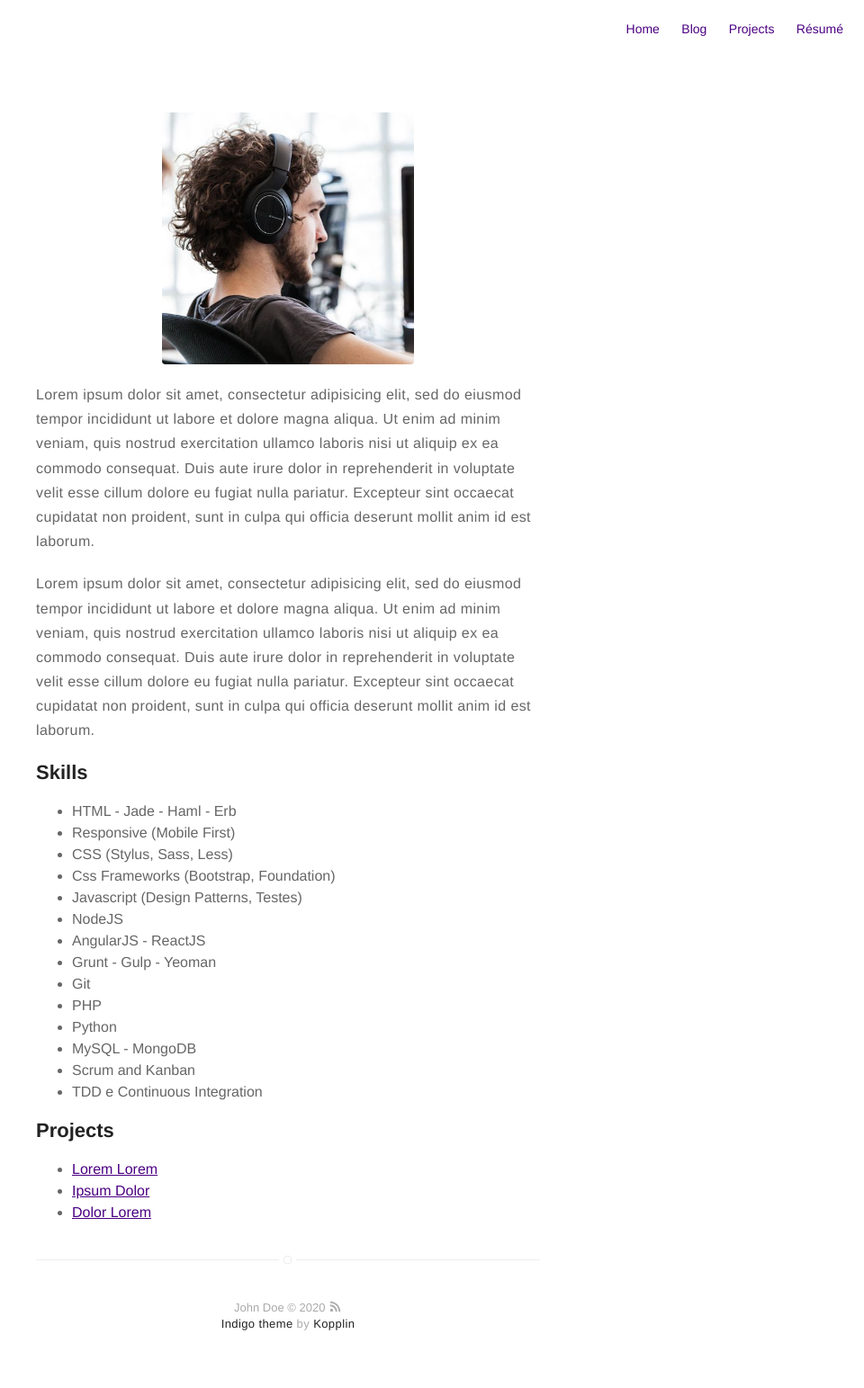
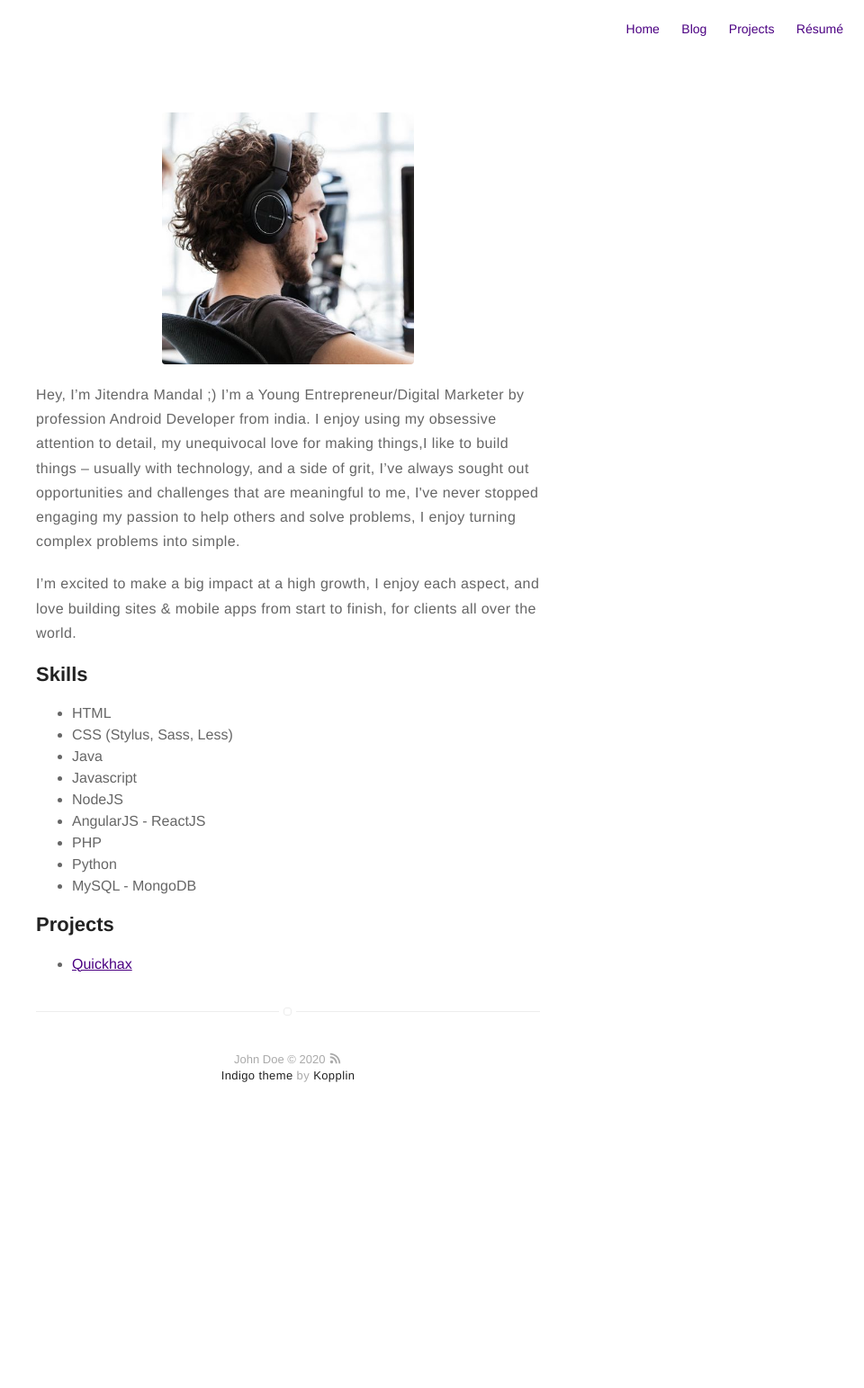
Before and after one commit to imjitendra/imjitendra.github.io, a Jekyll site: the page built from about.md, in a window 1280 px wide. Shown: the whole page at 90% size, without its empty margins (320-1280 px from the left). Built offline with Jekyll 4.4.1, drawn with Linux system fonts in a browser that asks for light colours; after the commit the page ends 1267 px from its top, so only the background shows below that.

Commit message:
Update about.md

```diff
--- a/about.md
+++ b/about.md
@@ -4,43 +4,28 @@ layout: page
 ---
 ![Profile Image]({{ site.url }}/{{ site.picture }})
 
-<p>Lorem ipsum dolor sit amet, consectetur adipisicing elit, sed do eiusmod
-tempor incididunt ut labore et dolore magna aliqua. Ut enim ad minim veniam,
-quis nostrud exercitation ullamco laboris nisi ut aliquip ex ea commodo
-consequat. Duis aute irure dolor in reprehenderit in voluptate velit esse
-cillum dolore eu fugiat nulla pariatur. Excepteur sint occaecat cupidatat non
-proident, sunt in culpa qui officia deserunt mollit anim id est laborum.</p>
+<p>Hey, I’m Jitendra Mandal ;) I’m a Young Entrepreneur/Digital Marketer by profession Android Developer from india. I enjoy using my obsessive attention to detail, my unequivocal love for making things,I like to build things – usually with technology, and a side of grit, I’ve always sought out opportunities and challenges that are meaningful to me, I've never stopped engaging my passion to help others and solve problems, I enjoy turning complex problems into simple.</p>
 
-<p>Lorem ipsum dolor sit amet, consectetur adipisicing elit, sed do eiusmod
-tempor incididunt ut labore et dolore magna aliqua. Ut enim ad minim veniam,
-quis nostrud exercitation ullamco laboris nisi ut aliquip ex ea commodo
-consequat. Duis aute irure dolor in reprehenderit in voluptate velit esse
-cillum dolore eu fugiat nulla pariatur. Excepteur sint occaecat cupidatat non
-proident, sunt in culpa qui officia deserunt mollit anim id est laborum.</p>
+
+<p>I’m excited to make a big impact at a high growth, I enjoy each aspect, and love building sites & mobile apps from start to finish, for clients all over the world.</p>
 
 <h2>Skills</h2>
 
 <ul class="skill-list">
-	<li>HTML - Jade - Haml - Erb</li>
-	<li>Responsive (Mobile First)</li>
+	<li>HTML</li>
 	<li>CSS (Stylus, Sass, Less)</li>
-	<li>Css Frameworks (Bootstrap, Foundation)</li>
-	<li>Javascript (Design Patterns, Testes)</li>
+	<li>Java</li>
+	<li>Javascript</li>
 	<li>NodeJS</li>
 	<li>AngularJS - ReactJS</li>
-	<li>Grunt - Gulp - Yeoman</li>
-	<li>Git</li>
 	<li>PHP</li>
 	<li>Python</li>
 	<li>MySQL - MongoDB</li>
-	<li>Scrum and Kanban</li>
-	<li>TDD e Continuous Integration</li>
+
 </ul>
 
 <h2>Projects</h2>
 
 <ul>
-	<li><a href="https://github.com/">Lorem Lorem</a></li>
-	<li><a href="https://github.com/">Ipsum Dolor</a></li>
-	<li><a href="https://github.com/">Dolor Lorem</a></li>
+	<li><a href="https://quickhax.com/">Quickhax</a></li>
 </ul>
```
